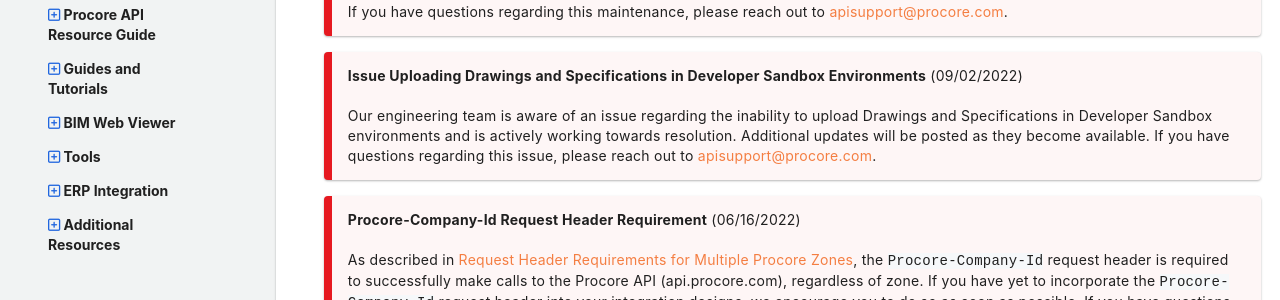
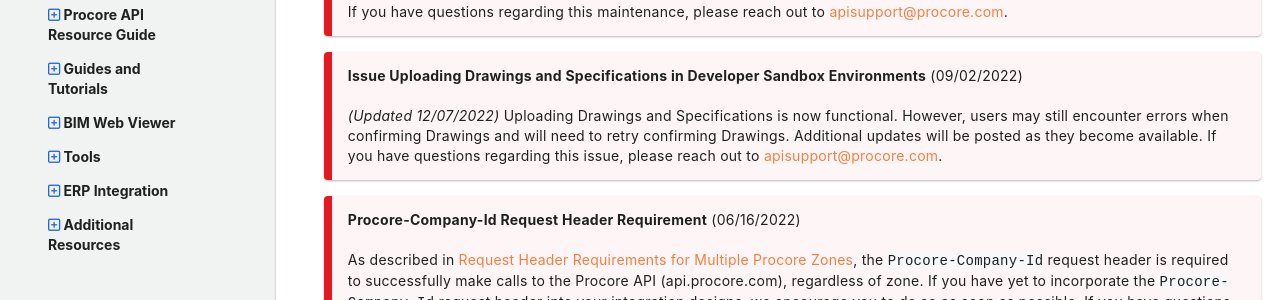
Before and after one commit to procore/documentation, a Jekyll site: the page built from overview/announcements.md, in a window 1280 px wide. Shown: the part 741-1041 px from the top of the page. Built offline with Jekyll 4.4.1, drawn with Linux system fonts in a browser that asks for light colours; comment, search, counter and statistics services are not loaded.

Commit message:
Updating announcement text as requested by P&T

```diff
--- a/overview/announcements.md
+++ b/overview/announcements.md
@@ -25,7 +25,8 @@ section_title: Overview
 
 >**Issue Uploading Drawings and Specifications in Developer Sandbox Environments** (09/02/2022)
 >
->Our engineering team is aware of an issue regarding the inability to upload Drawings and Specifications in Developer Sandbox environments and is actively working towards resolution.
+>_(Updated 12/07/2022)_ Uploading Drawings and Specifications is now functional.
+>However, users may still encounter errors when confirming Drawings and will need to retry confirming Drawings.
 >Additional updates will be posted as they become available.
 >If you have questions regarding this issue, please reach out to [apisupport@procore.com](mailto:apisupport@procore.com).
 
```
